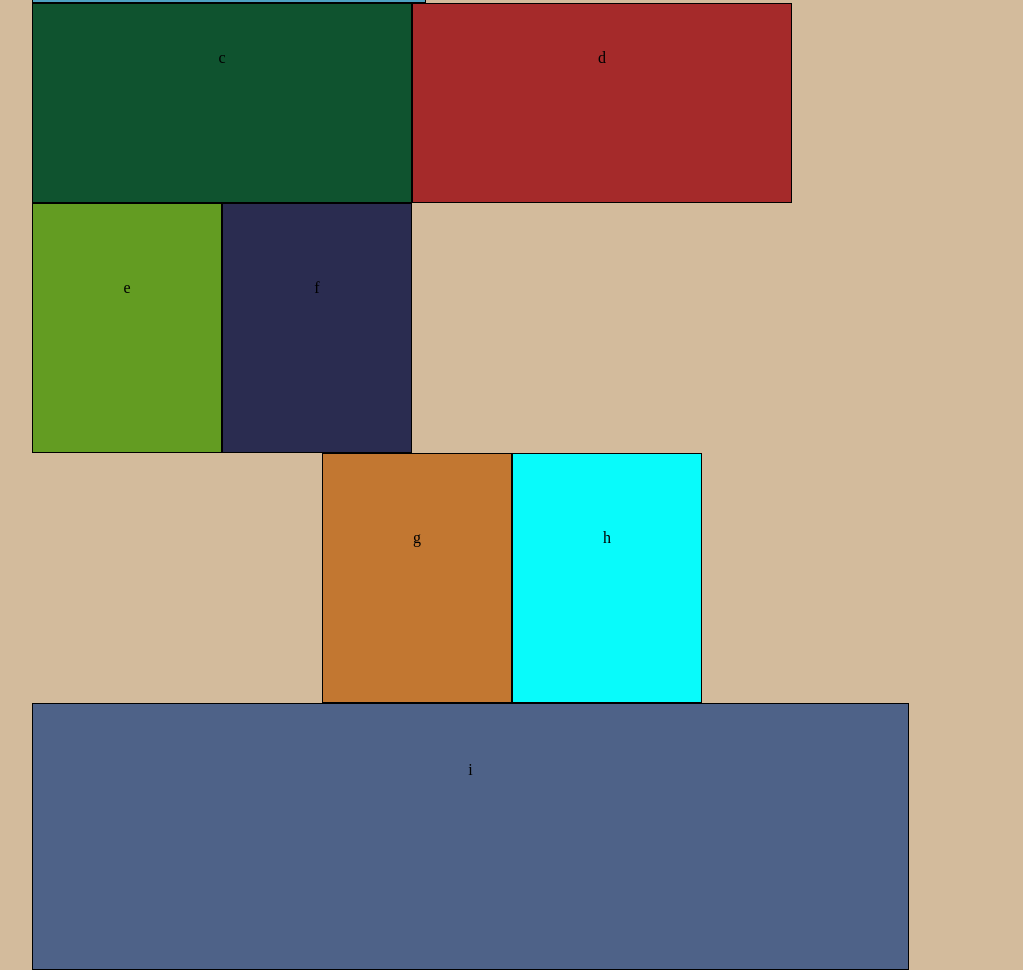
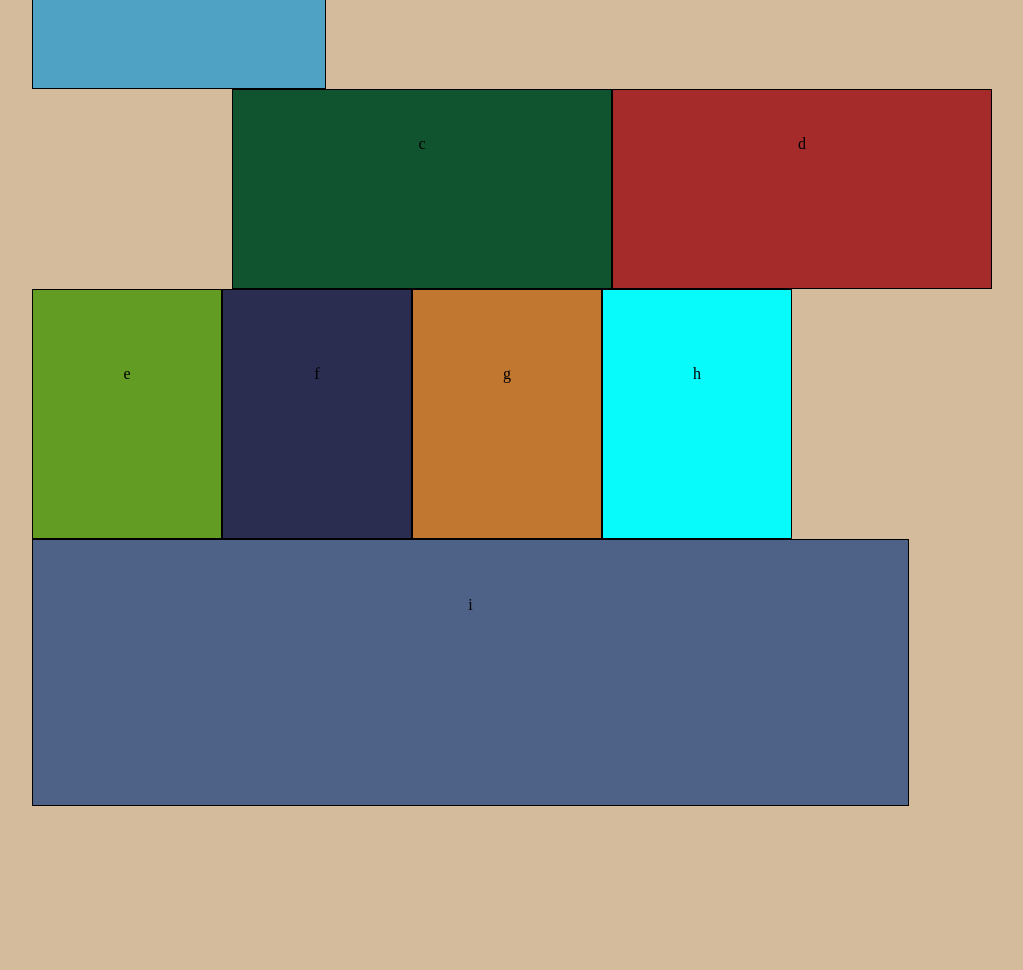
Before and after one commit to mattburger/lab-01, a plain HTML site: page index.html in a window 1280 px wide. Shown: the part 903-1873 px from the top of the page, without its empty margins (128-1151 px from the left). After the commit the page ends 1709 px from the top, so only its background shows below. Drawn offline with Linux system fonts and the light colour scheme.

Commit message:
I hate css

```diff
--- a/css/layout.css
+++ b/css/layout.css
@@ -1,4 +1,4 @@
-/*mobile*/
+/*---------------------mobile*/
   .header{
     background-color: aliceblue;
     margin: 0 auto;
@@ -6,6 +6,7 @@
     width: 80%;
     text-align: center;
   }
+
   .left-stack{
     background-color: rgb(79, 162, 195);
     margin: 0 auto;
@@ -63,41 +64,44 @@
     text-align: center;
   }
 
-/*desktop*/
+
+/*---------------------desktop*/
 @media only screen and (min-width: 768px){
+  *{
+    border: 1px red solid;
+    padding: .5px;
+  }
   .master{
     margin: 0 auto;
     width: 960px;
     height: 700px;
     border: none;
   }
+  .indaline{
+    display: inline;
+  }
   .header{
-    margin: 0 auto;
     background-color: aliceblue;
-    padding: 5px;
     width: 100%;
     height: 14.28%;
     text-align: center;
   }
   .left-stack{
-    margin: 0 auto;
-    width: 20.83%;
+    /* width: 20.83%; */
+    width: 100px;
     height: 85.71%;
     background-color: rgb(79, 162, 195);
     float: left;
     text-align: center;
   }
   .stack{
-    /* margin: 0 auto; */
-    clear: left;
-    float: left;
+    float: right;
     display: flex;
     border: none;
-    width: 760px;
-    height: 200px;
+    width: 79.166666667%;
+    height: 28.571%;
   }
   .stack div{
-    /* margin: 0 auto; */
     background-color: rgb(15, 83, 47);
     width: 50%;
     text-align: center;
@@ -106,13 +110,11 @@
     background-color: brown;
   }
   .top-stack{
-    /* margin: 0 auto; */
-    clear: left;
     float: left;
     border: none;
     display: flex;
-    width: 380px;
-    height: 250px;
+    width: 39.5833333%;
+    height: 35.7142%;
   }
   .top-stack div{
     background-color: rgb(99, 156, 34);
@@ -123,13 +125,11 @@
     background-color: rgb(42, 44, 80);
   }
   .bottom-stack{
-    /* margin: 0 auto; */
-    clear: left;
-    /* float: left; */
+    float: left;
     border: none;
     display: flex;
-    width: 380px;
-    height: 250px;
+    width: 39.5833333%;
+    height: 35.7142%;
   }
   .bottom-stack div{
     background-color: rgb(194, 119, 49);
@@ -140,11 +140,10 @@
     background-color: rgb(8, 251, 251);
   }
   .footer{
-    /* margin: 0 auto; */
+    background-color: rgb(78, 98, 136);
+    width: 79.16666667%;
+    height: 21.428571%;
     float: left;
-    background-color: rgb(78, 98, 136);
-    width: 760px;
-    height: 150px;
     text-align: center;
   }
 }
--- a/index.html
+++ b/index.html
@@ -13,26 +13,26 @@
       <p>a</p>
     </div>
 
-    <div class="left-stack">
+    <div class="left-stack indaline">
       <p>b</p>
     </div>
 
-    <div class="stack">
+    <div class="stack indaline">
       <div><p>c</p></div>
       <div><p>d</p></div>
     </div>
 
-    <div class="top-stack">
+    <div class="top-stack indaline">
       <div><p>e</p></div>
       <div><p>f</p></div>
     </div>
 
-    <div class="bottom-stack">
+    <div class="bottom-stack indaline">
       <div><p>g</p></div>
       <div><p>h</p></div>
     </div>
 
-    <div class="footer">
+    <div class="footer indaline">
       <p>i</p>
     </div>
     </div>
```
